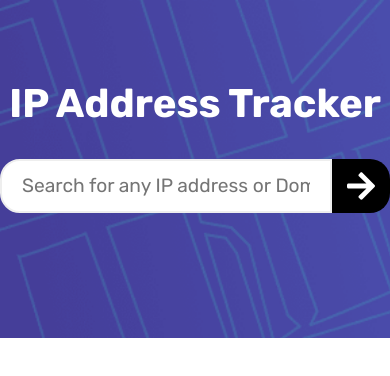
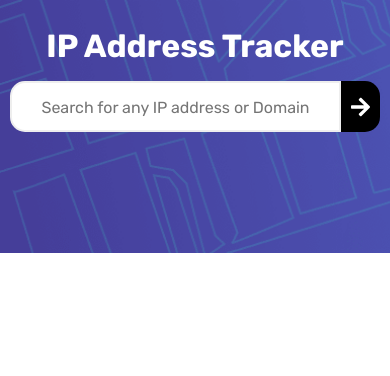
Before and after one commit to shouravrahman/Ip_address_tracker, a React (Create React App) app: page / in a window 390 px wide. Shown: the top 376 px of the page. Built offline with nearby package versions, Linux system fonts and the light colour scheme; no server answers; some icons are missing.

Commit message:
made the app responsive

```diff
--- a/public/index.html
+++ b/public/index.html
@@ -30,6 +30,12 @@
         margin: 0 auto;
         z-index: -11;
       }
+
+      @media screen and (max-width: 830px) {
+        .leaflet-container {
+          height: 600px;
+        }
+      }
     </style>
     <title>IP Address Tracker</title>
   </head>
--- a/src/components/Details/Base.js
+++ b/src/components/Details/Base.js
@@ -6,22 +6,41 @@ const Title = styled.h1`
 	color: hsl(0, 0%, 17%);
 	font-size: 1.4rem;
 	font-weight: bold;
-	margin-bottom: 30px;
+	/* margin-bottom: 20px; */
 	font-family: 'Rubik', sans-serif;
 	font-weight: 500;
+
+	@media screen and (max-width: 830px) {
+		font-size: 0.5rem;
+		color: hsl(0, 0%, 59%);
+		font-weight: 700;
+		text-transform: uppercase;
+	}
 `;
 const Info = styled.h3`
 	color: hsl(0, 0%, 59%);
-	margin-top: 30px;
+	margin-top: 20px;
 	font-family: 'Rubik', sans-serif;
-	font-weight: 400;
+	font-weight: 500;
+	text-align: left;
+
+	@media screen and (max-width: 830px) {
+		font-size: 1.2rem;
+		color: hsl(0, 0%, 17%);
+		margin-top: 10px;
+	}
 `;
 const Main = styled.div`
 	display: flex;
 	flex-direction: column;
-	padding: 2rem 0;
+	padding: 1.4rem 0;
 	align-items: center;
 	justify-content: center;
+	position: relative;
+
+	@media screen and (max-width: 830px) {
+		padding: 1rem 0;
+	}
 `;
 const Base = ({ title, info }) => {
 	return (
--- a/src/components/Details/Details.elements.js
+++ b/src/components/Details/Details.elements.js
@@ -8,7 +8,7 @@ export const Box = styled.div`
 	align-items: center;
 	justify-content: center;
 	position: absolute;
-	top: 25%;
+	top: 27%;
 	left: 50%;
 	text-align: left;
 	transform: translate(-50%, 50%);
@@ -17,6 +17,22 @@ export const Box = styled.div`
 	gap: 7rem;
 	border-radius: 20px;
 	box-shadow: 0px 0px 5px 1px rgb(0 0 0 / 10%);
+
+	@media screen and (max-width: 1120px) {
+		gap: 4rem;
+		padding: 0 0.4rem;
+		justify-content: space-evenly;
+		width: 800px;
+		flex-wrap: wrap;
+	}
+	@media screen and (max-width: 830px) {
+		flex-direction: column;
+		width: 300px;
+		position: absolute;
+		gap: 0;
+		top: -20px;
+		left: 50%;
+	}
 `;
 
 export const LoaderDiv = styled.div`
--- a/src/components/Header/Header.elements.js
+++ b/src/components/Header/Header.elements.js
@@ -13,6 +13,10 @@ export const Head = styled.div`
 	background-position: 0 0;
 	background-repeat: no-repeat;
 	background-size: cover;
+
+	@media screen and (max-width: 830px) {
+		height: 30vh;
+	}
 `;
 
 export const HeadLine = styled.h1`
@@ -23,6 +27,12 @@ export const HeadLine = styled.h1`
 	margin-bottom: 2rem;
 	font-family: 'Rubik', sans-serif;
 	font-weight: 700;
+
+	@media screen and (max-width: 830px) {
+		font-size: 2rem;
+		margin-top: 1.5rem;
+		margin-bottom: 1rem;
+	}
 `;
 export const Form = styled.form`
 	max-width: 500px;
@@ -32,6 +42,10 @@ export const Form = styled.form`
 	justify-content: center;
 	align-items: center;
 	margin: 0 auto;
+
+	@media screen and (max-width: 830px) {
+		height: 20vh;
+	}
 `;
 
 export const FormInput = styled.input`
@@ -39,25 +53,37 @@ export const FormInput = styled.input`
 	outline: none;
 	align-self: flex-start;
 	color: black;
-	height: 30%;
-	width: 85%;
+	height: 40%;
+	width: 90%;
 	margin: 0 auto;
-	padding: 10px 20px;
-	border-bottom-left-radius: 20px;
-	border-top-left-radius: 20px;
+	padding: 20px 0px;
+	border-bottom-left-radius: 15px;
+	border-top-left-radius: 15px;
 	font-size: 1.2rem;
-	text-align: left;
+	text-align: center;
 	font-family: 'Rubik', sans-serif;
 	font-weight: 400;
+	caret-color: blue;
+	@media screen and (max-width: 830px) {
+		height: 30%;
+		padding: 10px 0px;
+		margin: 0 10px;
 
+		&::placeholder {
+			font-size: 1rem;
+		}
+	}
 	&::placeholder {
 		text-align: center;
+	}
+	&:hover {
+		cursor: pointer;
 	}
 `;
 
 export const Button = styled.button`
-	width: 15%;
-	height: 30%;
+	width: 10%;
+	height: 40%;
 	margin: 0 auto;
 	display: flex;
 	justify-content: center;
@@ -66,10 +92,20 @@ export const Button = styled.button`
 	outline: none;
 	border: none;
 	text-align: center;
+	padding: 0 10px;
 	background: black;
-	font-size: 2rem;
+	font-size: 1.5rem;
 	color: white;
-	border-bottom-right-radius: 20px;
-	border-top-right-radius: 20px;
+	border-bottom-right-radius: 15px;
+	border-top-right-radius: 15px;
 	font-family: 'Rubik', sans-serif;
+
+	@media screen and (max-width: 830px) {
+		height: 30%;
+		margin: 0 10px 0 -10px;
+	}
+	&:hover {
+		cursor: pointer;
+		background: hsl(0, 0%, 17%);
+	}
 `;
--- a/src/components/Map/Map.js
+++ b/src/components/Map/Map.js
@@ -6,7 +6,7 @@ import { icon } from './Icon';
 const Map = ({ res }) => {
 	const position = [res.location.lat, res.location.lng];
 	return (
-		<MapContainer center={position} zoom={16} scrollWheelZoom={true}>
+		<MapContainer center={position} zoom={18} scrollWheelZoom={true}>
 			<TileLayer
 				url='https://{s}.tile.openstreetmap.org/{z}/{x}/{y}.png'
 				attribution='&copy; <a href="http://osm.org/copyright">OpenStreetMap</a> contributors'
```
